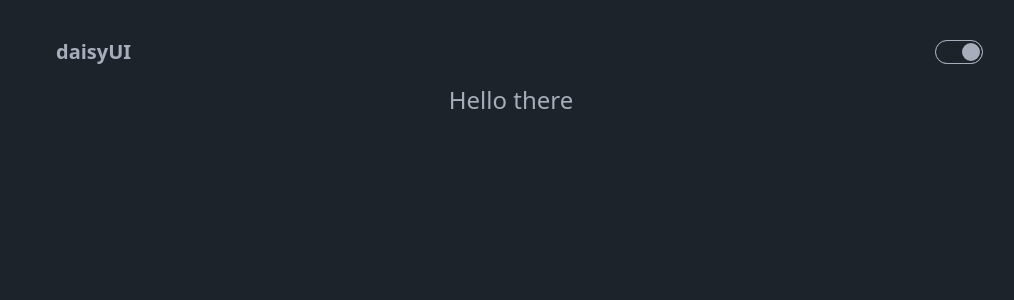
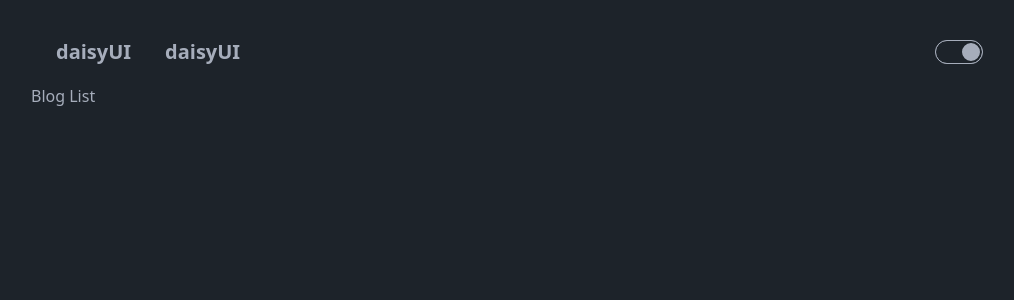
Before and after one commit to callumbuttery/photoblog, a React app: page / in a window 1280 px wide. Shown: the top 300 px of the page, without its empty margins (129-1143 px from the left). Built offline with nearby package versions, Linux system fonts and the light colour scheme; the HTML template or start-up script is replaced by a standard one.

Commit message:
Set up react router

```diff
--- a/package.json
+++ b/package.json
@@ -12,7 +12,8 @@
   "dependencies": {
     "dotenv": "^16.4.5",
     "react": "^18.3.1",
-    "react-dom": "^18.3.1"
+    "react-dom": "^18.3.1",
+    "react-router-dom": "^6.27.0"
   },
   "devDependencies": {
     "@eslint/js": "^9.13.0",
--- a/src/App.tsx
+++ b/src/App.tsx
@@ -1,11 +1,19 @@
+import { BrowserRouter, Routes, Route } from "react-router-dom";
 import { Navbar } from "./Nav/Navbar";
+import { BlogList } from "./Pages/Blog/BlogList/BlogList";
+import { SingleBlog } from "./Pages/Blog/SingleBlog/SingleBlog";
 
 function App() {
 	return (
 		<>
 			<div className="w-3/4 mx-auto my-5">
-				<Navbar />
-				<div className="flex justify-center text-2xl">Hello there</div>
+				<BrowserRouter>
+					<Navbar />
+					<Routes>
+						<Route path="/" element={<BlogList />}></Route>
+						<Route path="/Blog" element={<SingleBlog />}></Route>
+					</Routes>
+				</BrowserRouter>
 			</div>
 		</>
 	);
--- a/src/Nav/Navbar.tsx
+++ b/src/Nav/Navbar.tsx
@@ -1,4 +1,5 @@
 import React from "react";
+import { Link as RouterLink } from "react-router-dom";
 
 export const Navbar: React.FC = () => {
 	const [theme, setTheme] = React.useState("dark");
@@ -13,7 +14,12 @@ export const Navbar: React.FC = () => {
 	return (
 		<div className="navbar bg-base-100">
 			<div className="flex-1">
-				<a className="btn btn-ghost text-xl">daisyUI</a>
+				<RouterLink className="btn btn-ghost text-xl" to={"/"}>
+					daisyUI
+				</RouterLink>
+				<RouterLink className="btn btn-ghost text-xl" to={"/Blog"}>
+					daisyUI
+				</RouterLink>
 			</div>
 			<div className="flex-none">
 				<input
```
Also changed, not shown: 1 other file (tests, documents, lock files or other folders).
